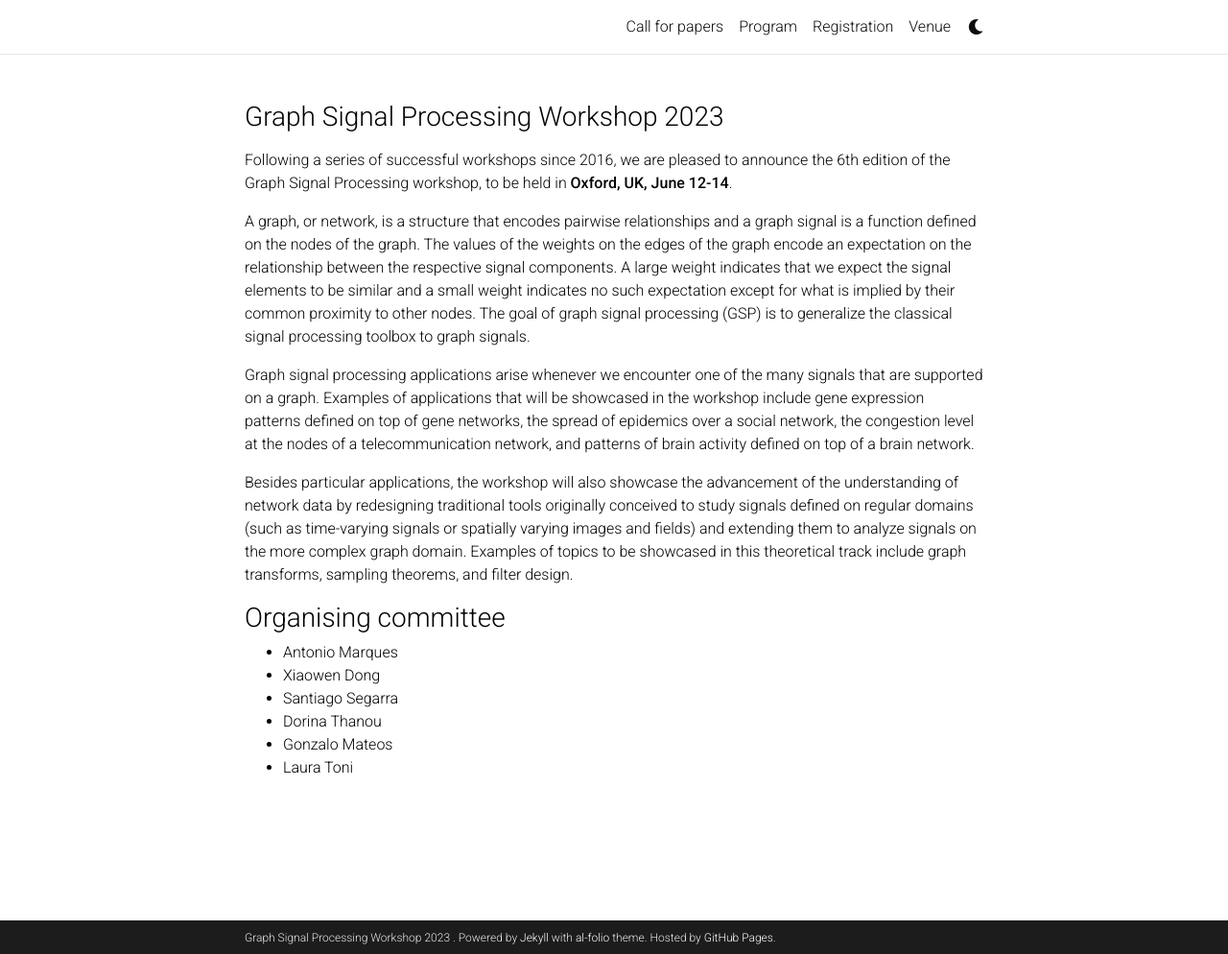
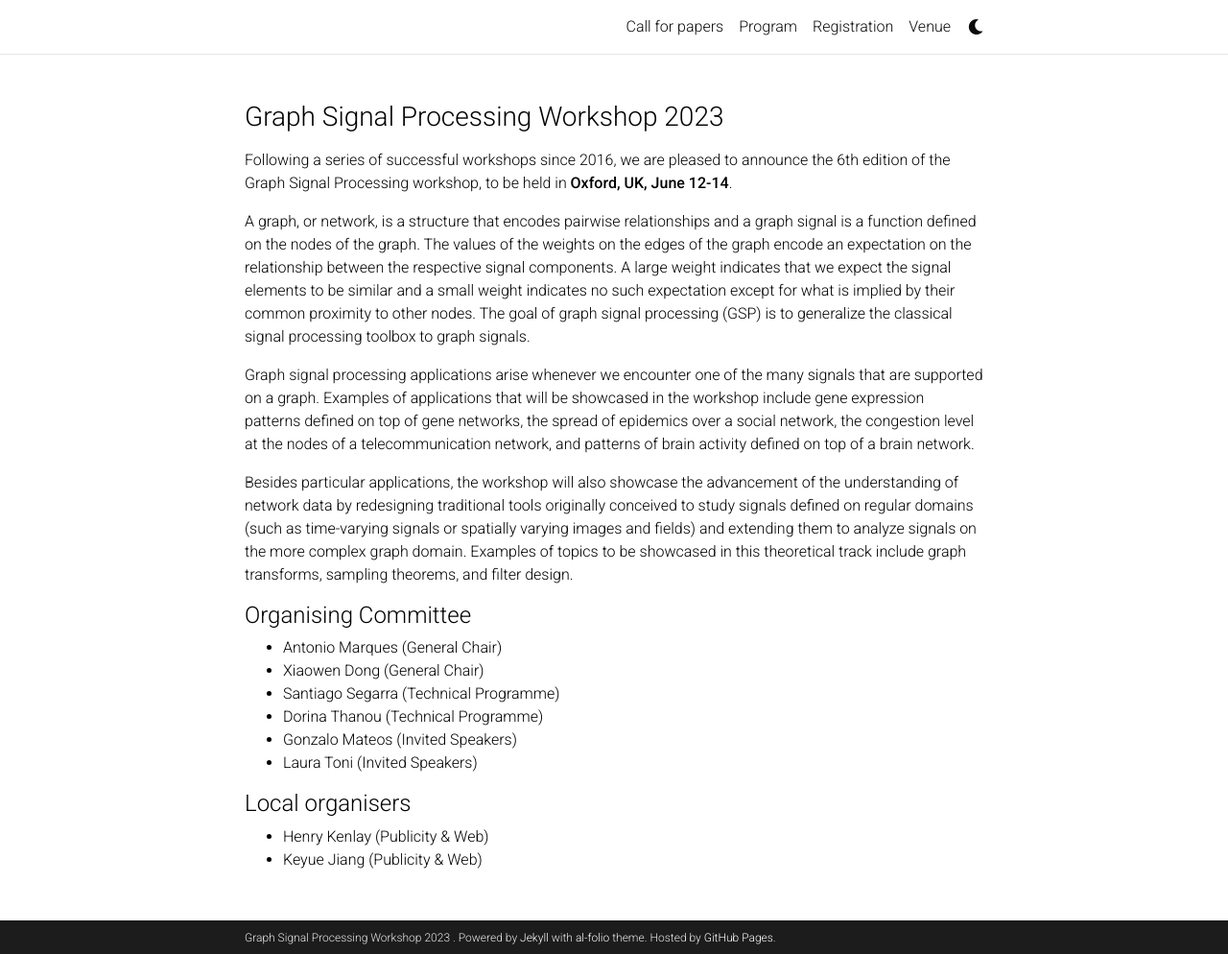
Before and after one commit to shreyasvinaya/gspworkshop2025.github.io, a Jekyll site: the page built from _pages/about.md, in a window 1280 px wide and 994 px high. Shown: the whole window at 96% size. Built offline with Jekyll 4.4.1, drawn with Linux system fonts in a browser that asks for light colours; comment, search, counter and statistics services are not loaded; a style sheet for code colours, icons or effects is not loaded.

Commit message:
Update about.md

```diff
--- a/_pages/about.md
+++ b/_pages/about.md
@@ -18,11 +18,16 @@ Graph signal processing applications arise whenever we encounter one of the many
 Besides particular applications, the workshop will also showcase the advancement of the understanding of network data by redesigning traditional tools originally conceived to study signals defined on regular domains (such as time-varying signals or spatially varying images and fields) and extending them to analyze signals on the more complex graph domain. Examples of topics to be showcased in this theoretical track include graph transforms, sampling theorems, and filter design.
 <br />
 
-### Organising committee
-+ Antonio Marques
-+ Xiaowen Dong
-+ Santiago Segarra
-+ Dorina Thanou
-+ Gonzalo Mateos
-+ Laura Toni
+#### Organising Committee
++ Antonio Marques (General Chair)
++ Xiaowen Dong (General Chair)
++ Santiago Segarra (Technical Programme)
++ Dorina Thanou (Technical Programme)
++ Gonzalo Mateos (Invited Speakers)
++ Laura Toni (Invited Speakers)
 <br />
+
+#### Local organisers
++ Henry Kenlay (Publicity & Web)
++ Keyue Jiang (Publicity & Web)
+<br />
```
